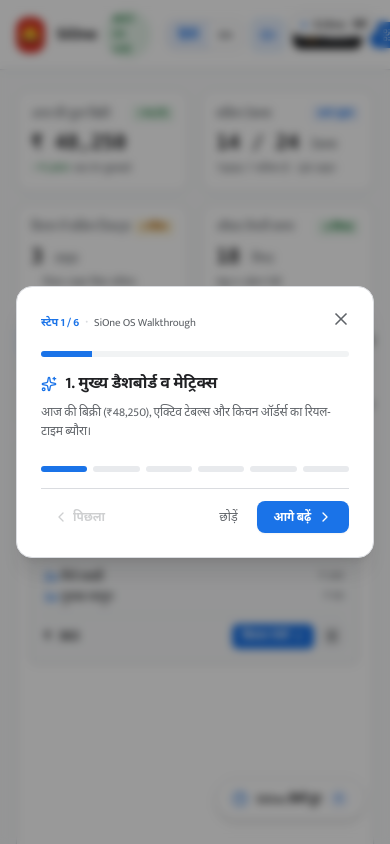
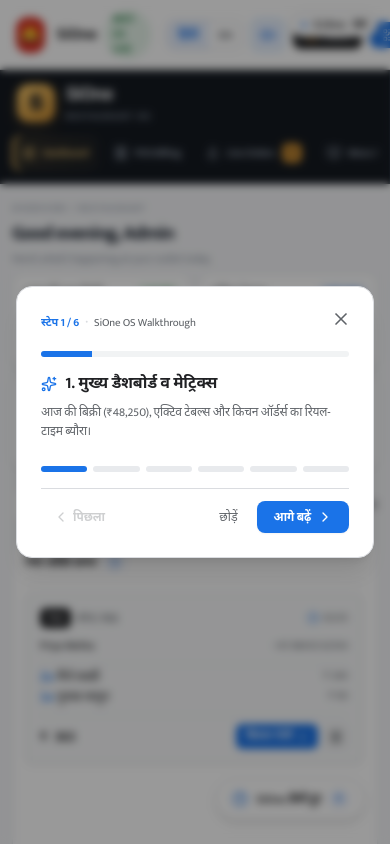
Before and after one commit to Milind027/SIOne, a React (Vite) app: page / in a window 390 px wide. Both pictures are taken after a click on the button "Open Demo Guide". Shown: the top 844 px of the page. Built offline with nearby package versions, Linux system fonts and the light colour scheme.

Commit message:
Premium SiOne dual-demo UI
Add desktop-first owner workspace and mobile-first customer QR simulator.

```diff
--- a/index.html
+++ b/index.html
@@ -3,9 +3,9 @@
   <head>
     <meta charset="UTF-8" />
     <meta name="viewport" content="width=device-width, initial-scale=1.0, maximum-scale=1.0, user-scalable=no" />
-    <title>TableCraft - Restaurant OS & Customer QR Dining</title>
+    <title>SiOne - Restaurant OS & Customer QR Dining</title>
     <meta name="description" content="Complete modern restaurant operating system featuring mobile QR table ordering, live kitchen sync, POS billing with WhatsApp invoices, inventory control, and loyalty rewards." />
-    <meta property="og:title" content="TableCraft - Restaurant OS & Customer QR Dining" />
+    <meta property="og:title" content="SiOne - Restaurant OS & Customer QR Dining" />
     <meta property="og:description" content="Complete modern restaurant operating system featuring mobile QR table ordering, live kitchen sync, POS billing with WhatsApp invoices, inventory control, and loyalty rewards." />
     <meta property="og:type" content="website" />
     <meta name="twitter:card" content="summary_large_image" />
--- a/src/index.css
+++ b/src/index.css
@@ -66,3 +66,51 @@
   -ms-overflow-style: none;
   scrollbar-width: none;
 }
+
+
+/* SiOne premium operating system shell */
+.owner-workspace{display:flex;min-height:calc(100vh - 65px);background:#f5f6f8;align-items:stretch}
+.owner-sidebar{width:248px;flex:0 0 248px;background:#151a21;color:#d8dee7;padding:22px 14px 14px;display:flex;flex-direction:column;min-height:calc(100vh - 65px);border-right:1px solid #252d37}
+.owner-sidebar-brand{display:flex;align-items:center;gap:11px;padding:0 10px 22px}
+.owner-brand-mark{width:38px;height:38px;display:grid;place-items:center;border-radius:12px;background:linear-gradient(145deg,#f5c66a,#c78a31);color:#1b2027;font-size:22px;font-weight:900;box-shadow:0 5px 16px #c78a3133}
+.owner-sidebar-brand strong{display:block;font-size:17px;letter-spacing:-.5px;color:#fff}
+.owner-sidebar-brand span{display:block;font-size:9px;letter-spacing:1.5px;color:#9aa5b4;font-weight:800;margin-top:2px}
+.owner-outlet-chip{margin:0 3px 22px;padding:11px 10px;background:#202731;border:1px solid #303946;border-radius:10px;display:flex;align-items:center;gap:8px;font-size:11px;font-weight:700;color:#f0f3f7}
+.owner-status-dot{width:7px;height:7px;display:inline-block;border-radius:50%;background:#3fc58a;box-shadow:0 0 0 3px #3fc58a22;flex-shrink:0}
+.owner-chevron{margin-left:auto;color:#8793a3;font-size:16px}
+.owner-nav-label{font-size:9px;font-weight:800;letter-spacing:1.6px;color:#758193;padding:0 11px;margin:0 0 8px}
+.owner-nav-label-lower{margin-top:23px}
+.owner-nav-list{display:flex;flex-direction:column;gap:4px}
+.owner-nav-item{border:0;background:transparent;color:#aeb8c6;min-height:40px;border-radius:9px;padding:0 10px;display:flex;align-items:center;gap:11px;text-align:left;font-size:11px;font-weight:650;width:100%;transition:background .18s,color .18s;cursor:pointer}
+.owner-nav-item svg{width:16px;height:16px;flex-shrink:0;stroke-width:1.8}
+.owner-nav-item span{flex:1}
+.owner-nav-item i{font-size:9px;font-style:normal;color:#677384}
+.owner-nav-item:hover{background:#222b36;color:#fff}
+.owner-nav-item.active{background:linear-gradient(100deg,#e4b45d1e,#e4b45d0b);color:#f4c975;box-shadow:inset 3px 0 #e4b45d}
+.owner-nav-item.active svg{color:#f4c975}
+.owner-nav-item.active-subtle{color:#fff;background:#202731}
+.owner-live-count{font-size:9px;min-width:20px;height:20px;display:grid;place-items:center;border-radius:6px;background:#c78a31;color:#171b21}
+.owner-soon{font-size:8px;letter-spacing:.7px;padding:3px 5px;border-radius:4px;background:#2b3340;color:#e8c57c}
+.owner-sidebar-bottom{margin-top:auto;margin:22px 3px 14px;padding:14px;background:#202731;border:1px solid #303946;border-radius:12px}
+.owner-help-icon{width:27px;height:27px;border-radius:8px;background:#3b3020;color:#f4c975;display:grid;place-items:center;margin-bottom:10px}
+.owner-sidebar-bottom strong{font-size:11px;color:#fff}
+.owner-sidebar-bottom p{font-size:10px;line-height:1.6;color:#9aa5b4;margin:5px 0 10px}
+.owner-sidebar-bottom button{display:flex;align-items:center;gap:6px;color:#f4c975;font-size:10px;font-weight:800;background:none;border:0;padding:0;cursor:pointer}
+.owner-sidebar-bottom button svg{width:12px;height:12px}
+.owner-profile{border-top:1px solid #303946;padding:15px 4px 2px;display:flex;align-items:center;gap:9px}
+.owner-avatar{width:32px;height:32px;border-radius:10px;display:grid;place-items:center;background:#354253;color:#fff;font-size:10px;font-weight:800}
+.owner-profile strong{display:block;font-size:10px;color:#f5f7fa}
+.owner-profile span{display:block;font-size:9px;color:#8793a3;margin-top:3px}
+.owner-profile .owner-profile-more{margin-left:auto;color:#aeb8c6;letter-spacing:1px}
+.owner-main{min-width:0;max-width:none!important}
+.owner-page-heading{display:flex;justify-content:space-between;align-items:center;gap:20px;margin-bottom:5px}
+.owner-page-heading p{font-size:9px;letter-spacing:1.5px;color:#929aa7;font-weight:800;margin:0 0 7px}
+.owner-page-heading h1{font-size:25px;line-height:1.2;letter-spacing:-1px;color:#1c2430;font-weight:800;margin:0}
+.owner-page-heading>div:first-child>span{display:block;font-size:11px;color:#7b8492;margin-top:6px}
+.owner-heading-date{display:flex;align-items:center;gap:8px;padding:10px 12px;border:1px solid #e1e5eb;border-radius:10px;background:#fff;color:#596474;font-size:10px;font-weight:650;white-space:nowrap}
+.owner-date-divider{height:16px;width:1px;background:#e5e8ed}
+.owner-main #tour-dashboard>div{border:1px solid #e5e8ed;border-radius:14px;box-shadow:0 2px 8px #1b27350a;padding:17px}
+.owner-main .bg-white.border{border-color:#e5e8ed}
+@media(max-width:1100px){.owner-sidebar{width:220px;flex-basis:220px}.owner-heading-date{display:none}}
+@media(max-width:760px){.owner-workspace{display:block}.owner-sidebar{width:100%;min-height:0;padding:12px 12px 10px;position:relative}.owner-sidebar-brand{padding:0 5px 12px}.owner-outlet-chip,.owner-sidebar-bottom,.owner-profile,.owner-nav-label{display:none}.owner-nav-list{display:flex;flex-direction:row;overflow-x:auto;gap:5px;padding-bottom:3px}.owner-nav-item{width:auto;min-width:max-content;min-height:36px;padding:0 10px;gap:7px}.owner-nav-item i{display:none}.owner-nav-item svg{width:14px;height:14px}.owner-nav-label-lower,.owner-sidebar>button.owner-nav-item{display:none}.owner-main{padding:18px 12px!important}.owner-page-heading h1{font-size:21px}.owner-page-heading{align-items:flex-start}.owner-main #tour-dashboard{gap:8px}.owner-main #tour-dashboard>div{padding:11px}.owner-main #tour-dashboard .text-xl{font-size:18px}.owner-main table{min-width:700px}}
+@media(max-width:420px){.owner-nav-item{font-size:10px}.owner-main #tour-dashboard>div{border-radius:11px}.owner-page-heading h1{font-size:19px}}
--- a/src/pages/CustomerQrApp.tsx
+++ b/src/pages/CustomerQrApp.tsx
@@ -52,7 +52,7 @@
   const [selectedCategory, setSelectedCategory] = useState<string>('All Items');
   const [searchQuery, setSearchQuery] = useState('');
   const [isVegOnly, setIsVegOnly] = useState(false);
-  const [isMobileFrame, setIsMobileFrame] = useState(false);
+  const [isMobileFrame, setIsMobileFrame] = useState(true);
 
   // Modals state
   const [isCartOpen, setIsCartOpen] = useState(false);
@@ -414,7 +414,7 @@
       {/* Frame wrapper if phone simulation mode is on */}
       {isMobileFrame ? (
         <div className="min-h-screen bg-[#f1f3f4] p-4 sm:p-8 flex items-center justify-center">
-          <div className="w-[410px] h-[860px] bg-white rounded-[44px] p-3 shadow-2xl border-4 border-[#202124] ring-1 ring-[#dadce0] relative overflow-hidden flex flex-col">
+          <div style={{ width: "min(410px, calc(100vw - 32px))", height: "min(860px, calc(100dvh - 104px))" }} className="bg-white rounded-[38px] sm:rounded-[44px] p-2.5 sm:p-3 shadow-2xl border-[5px] border-[#202124] ring-1 ring-[#dadce0] relative overflow-hidden flex flex-col">
             {/* Phone notch */}
             <div className="w-32 h-4 bg-[#202124] rounded-full mx-auto mb-2 shrink-0 flex items-center justify-center">
               <div className="w-3 h-3 rounded-full bg-neutral-700" />
--- a/src/pages/OwnerDashboard.tsx
+++ b/src/pages/OwnerDashboard.tsx
@@ -170,8 +170,32 @@
         </div>
       </header>
 
-      {/* Main Container */}
-      <main className="flex-1 max-w-7xl w-full mx-auto px-4 sm:px-6 py-5 space-y-5">
+      {/* Desktop-first restaurant OS navigation */}
+      <div className="owner-workspace">
+        <aside className="owner-sidebar">
+          <div className="owner-sidebar-brand"><div className="owner-brand-mark">S</div><div><strong>SiOne</strong><span>RESTAURANT OS</span></div></div>
+          <div className="owner-outlet-chip"><span className="owner-status-dot" /> {outletName || "The Artisan Kitchen"} <span className="owner-chevron">⌄</span></div>
+          <p className="owner-nav-label">WORKSPACE</p>
+          <nav className="owner-nav-list" aria-label="Restaurant workspace">
+            <button className={"owner-nav-item " + (currentTab === "orders" ? "active" : "")} onClick={() => setCurrentTab("orders")}><LayoutDashboard /><span>Dashboard</span><i>⌘1</i></button>
+            <button className={"owner-nav-item " + (currentTab === "billing" ? "active" : "")} onClick={() => setCurrentTab("billing")} id="tour-billing"><Receipt /><span>POS Billing</span><i>⌘2</i></button>
+            <button className="owner-nav-item" onClick={() => setCurrentTab("orders")}><Flame /><span>Live Orders</span><b className="owner-live-count">{activeOrdersCount}</b></button>
+            <button className={"owner-nav-item " + (currentTab === "menu" ? "active" : "")} onClick={() => setCurrentTab("menu")}><BookOpen /><span>Menu Management</span></button>
+            <button className={"owner-nav-item " + (currentTab === "inventory" ? "active" : "")} onClick={() => setCurrentTab("inventory")} id="tour-inventory"><Package /><span>Inventory</span></button>
+            <button className={"owner-nav-item " + (currentTab === "ledger" ? "active" : "")} onClick={() => setCurrentTab("ledger")}><CreditCard /><span>Purchases & Finance</span></button>
+            <button className={"owner-nav-item " + (currentTab === "analytics" ? "active" : "")} onClick={() => setCurrentTab("analytics")}><BarChart3 /><span>Reports & Analytics</span></button>
+            <button className={"owner-nav-item " + (currentTab === "marketing" ? "active" : "")} onClick={() => setCurrentTab("marketing")}><Megaphone /><span>Marketing & Loyalty</span></button>
+            <button className={"owner-nav-item " + (currentTab === "crm" ? "active" : "")} onClick={() => setCurrentTab("crm")}><Users /><span>Customers / CRM</span></button>
+            <button className={"owner-nav-item " + (currentTab === "qr" ? "active" : "")} onClick={() => setCurrentTab("qr")} id="tour-customer-qr"><QrCode /><span>Table QR Codes</span></button>
+          </nav>
+          <p className="owner-nav-label owner-nav-label-lower">OPERATIONS</p>
+          <button className="owner-nav-item" onClick={() => setComingSoonTitle("Staff Management")}><Users /><span>Staff & Shifts</span><b className="owner-soon">PRO</b></button>
+          <button className="owner-nav-item" onClick={() => setComingSoonTitle("Restaurant Settings")}><Globe /><span>Settings</span></button>
+          <div className="owner-sidebar-bottom"><div className="owner-help-icon">✦</div><strong>Need a hand?</strong><p>Explore the guided tour to get the most out of SiOne.</p><button onClick={() => setComingSoonTitle("SiOne Help Centre")}>Open help centre <ExternalLink /></button></div>
+          <div className="owner-profile"><div className="owner-avatar">MP</div><div><strong>Restaurant Admin</strong><span>Owner access</span></div><span className="owner-profile-more">•••</span></div>
+        </aside>
+        <main className="owner-main flex-1 w-full px-4 sm:px-6 xl:px-8 py-6 space-y-5">
+          <div className="owner-page-heading"><div><p>OVERVIEW / RESTAURANT</p><h1>{currentTab === "orders" ? "Good evening, Admin" : ({billing:"POS Billing",menu:"Menu Management",inventory:"Inventory",ledger:"Purchases & Finance",analytics:"Reports & Analytics",marketing:"Marketing & Loyalty",crm:"Customers & CRM",qr:"Table QR Codes"} as Record<string,string>)[currentTab] || "Restaurant Operations"}</h1><span>Here’s what’s happening at your outlet today.</span></div><div className="owner-heading-date"><span className="owner-status-dot" /> Outlet is open <span className="owner-date-divider" /> <span>{new Date().toLocaleDateString("en-IN",{weekday:"short",day:"2-digit",month:"short",year:"numeric"})}</span></div></div>
         {/* Google Analytics / Search Console Minimal KPI Scorecard */}
         <div id="tour-dashboard" className="grid grid-cols-2 md:grid-cols-4 gap-3">
           {/* Card 1: Today's Revenue */}
@@ -241,7 +265,7 @@
         </div>
 
         {/* Google Analytics Style Navigation Tabs */}
-        <div className="flex items-center gap-1.5 border-b border-[#dadce0] pb-2 overflow-x-auto no-scrollbar">
+        <div className="hidden">
           <button
             onClick={() => setCurrentTab('orders')}
             className={`px-3.5 py-2 text-xs font-semibold rounded-lg whitespace-nowrap transition-colors flex items-center gap-1.5 ${
@@ -255,7 +279,7 @@
           </button>
 
           <button
-            id="tour-billing"
+            id="tour-billing-legacy"
             onClick={() => setCurrentTab('billing')}
             className={`px-3.5 py-2 text-xs font-semibold rounded-lg whitespace-nowrap transition-colors flex items-center gap-1.5 ${
               currentTab === 'billing'
@@ -280,7 +304,7 @@
           </button>
 
           <button
-            id="tour-inventory"
+            id="tour-inventory-legacy"
             onClick={() => setCurrentTab('inventory')}
             className={`px-3.5 py-2 text-xs font-semibold rounded-lg whitespace-nowrap transition-colors flex items-center gap-1.5 ${
               currentTab === 'inventory'
@@ -329,7 +353,7 @@
           </button>
 
           <button
-            id="tour-customer-qr"
+            id="tour-customer-qr-legacy"
             onClick={() => setCurrentTab('qr')}
             className={`px-3.5 py-2 text-xs font-semibold rounded-lg whitespace-nowrap transition-colors flex items-center gap-1.5 ${
               currentTab === 'qr'
@@ -456,13 +480,17 @@
         {/* Tab 7: Marketing & Loyalty */}
         {currentTab === 'marketing' && <MarketingView />}
 
+        {/* Customer relationship management */}
+        {currentTab === 'crm' && <CrmView />}
+
         {/* Tab 8: QR Table Stand Generator */}
         {currentTab === 'qr' && (
           <QrTableGeneratorView
             onOpenCustomerView={(tbl) => onOpenCustomerQr(tbl)}
           />
         )}
-      </main>
+        </main>
+      </div>
 
       {/* POS Billing Modal */}
       <BillingPosModal
```
Also changed, not shown: 1 other file (tests, documents, lock files or other folders).
